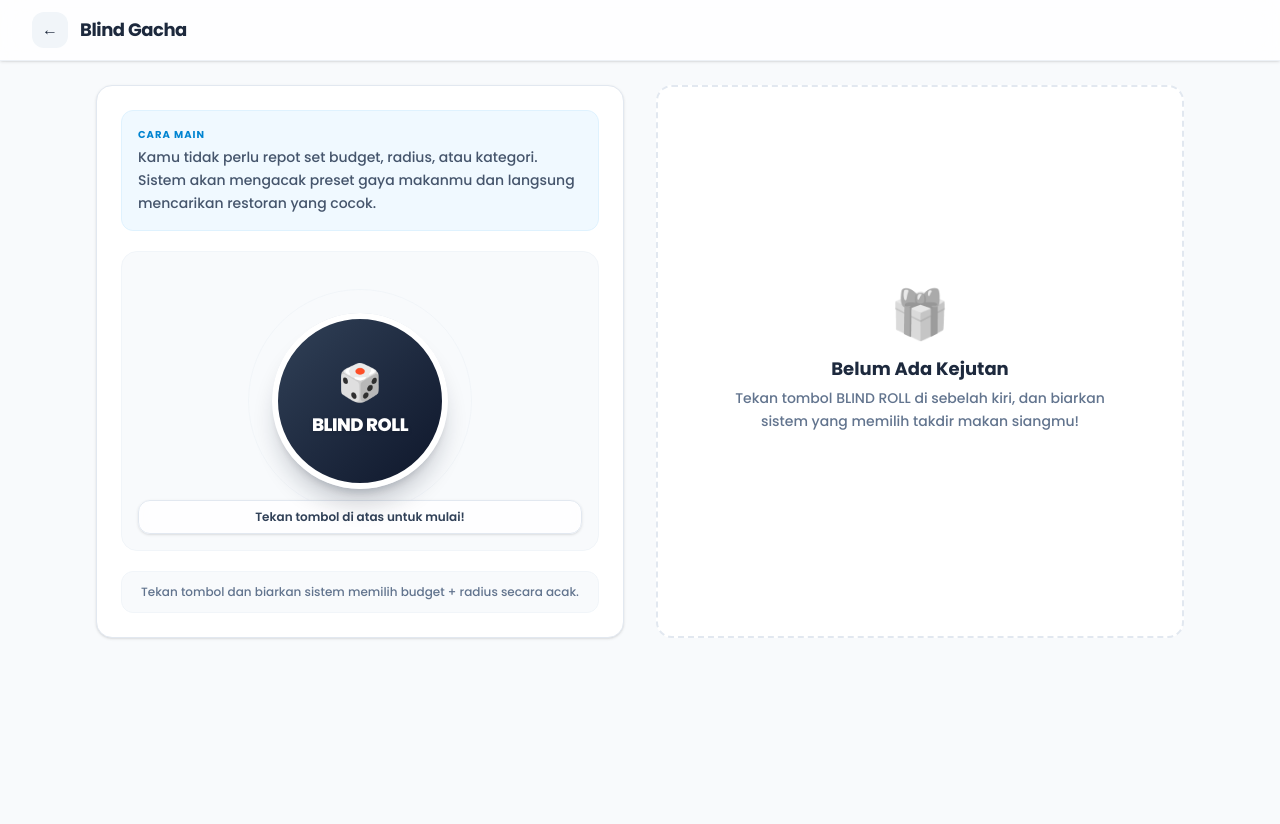
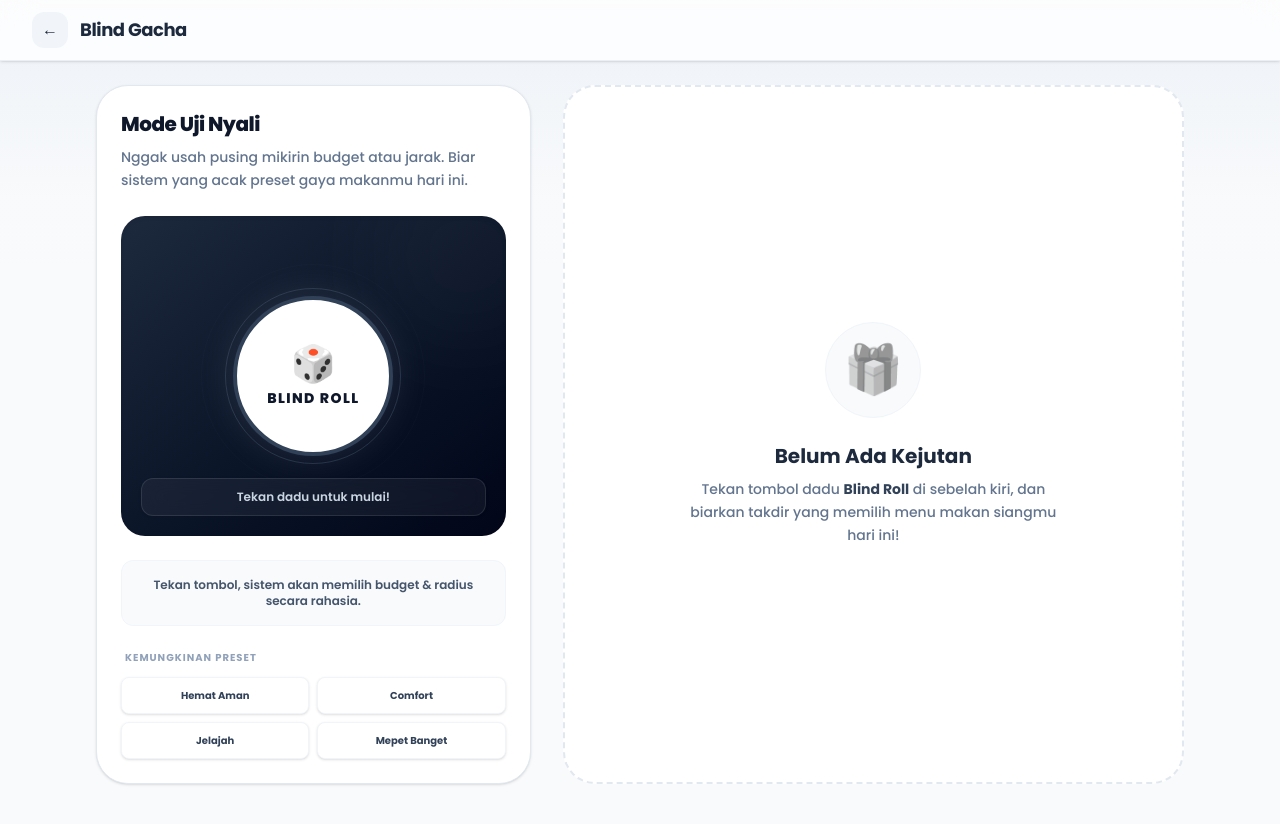
Before and after one commit to adnankurniawann/prd-kelompok-7, a Next.js app: page /blind in a window 1280 px wide. Shown: the top 824 px of the page. Before the commit the page ends 800 px from the top, so only its background shows below. Built offline with nearby package versions, Linux system fonts and the light colour scheme.

Commit message:
feat: integrasi Supabase auth flow dan perbaikan UI GachaMakan

```diff
--- a/package.json
+++ b/package.json
@@ -12,7 +12,7 @@
   "dependencies": {
     "@once-ui-system/core": "^1.7.3",
     "@supabase/ssr": "^0.10.3",
-    "@supabase/supabase-js": "^2.105.4",
+    "@supabase/supabase-js": "^2.106.1",
     "framer-motion": "^12.38.0",
     "leaflet": "^1.9.4",
     "next": "^16.2.6",
--- a/src/app/blind/page.tsx
+++ b/src/app/blind/page.tsx
@@ -29,12 +29,6 @@ function formatMeters(value: number): string {
     : `${Math.round(value)} m`;
 }
 
-function hygieneLabel(score: number): string {
-  if (score >= 85) return "AMAN";
-  if (score >= 50) return "PERLU DICEK";
-  return "TIDAK AMAN";
-}
-
 export default function BlindPage() {
   const [isRolling, setIsRolling] = useState(false);
   const [result, setResult] = useState<SpinResult | null>(null);
@@ -60,8 +54,8 @@ export default function BlindPage() {
 
   const rollHint = useMemo(() => {
     if (!usedPreset)
-      return "Tekan tombol dan biarkan sistem memilih budget + radius secara acak.";
-    return `Preset terakhir: ${usedPreset.label} • Rp ${usedPreset.budget.toLocaleString("id-ID")} • ${usedPreset.radius} m`;
+      return "Tekan tombol, sistem akan memilih budget & radius secara rahasia.";
+    return `Terakhir dipakai: ${usedPreset.label} • Rp ${usedPreset.budget.toLocaleString("id-ID")} • ${usedPreset.radius} m`;
   }, [usedPreset]);
 
   const runBlindSpin = async () => {
@@ -113,12 +107,15 @@ export default function BlindPage() {
   };
 
   return (
-    <main className="min-h-screen bg-slate-50 font-sans text-slate-800 pb-20">
-      {/* STICKY HEADER - Konsisten dengan halaman lain */}
+    <main className="min-h-screen bg-slate-50 font-sans text-slate-800 pb-20 selection:bg-slate-800 selection:text-white">
+      {/* Background Decor */}
+      <div className="absolute top-0 inset-x-0 h-[400px] bg-gradient-to-b from-slate-200/50 via-slate-50 to-transparent z-0 pointer-events-none"></div>
+
+      {/* STICKY HEADER */}
       <header className="sticky top-0 z-50 bg-white/80 backdrop-blur-lg border-b border-slate-200/60 px-4 md:px-8 py-3 shadow-sm flex items-center gap-3">
         <Link
           href="/"
-          className="w-9 h-9 bg-slate-100 rounded-xl flex items-center justify-center text-slate-600 hover:bg-slate-200 hover:text-slate-900 transition-all active:scale-95 font-bold"
+          className="w-9 h-9 bg-slate-100 rounded-xl flex items-center justify-center text-slate-600 hover:bg-slate-800 hover:text-white transition-all active:scale-95 font-bold"
         >
           ←
         </Link>
@@ -127,31 +124,34 @@ export default function BlindPage() {
         </h1>
       </header>
 
-      <div className="mx-auto max-w-6xl w-full px-4 md:px-8 pt-6 flex flex-col md:grid md:grid-cols-12 gap-6 lg:gap-8">
+      <div className="relative z-10 mx-auto max-w-6xl w-full px-4 md:px-8 pt-6 flex flex-col lg:grid lg:grid-cols-12 gap-6 lg:gap-8">
+
         {/* KOLOM KIRI: KONTROL BLIND GACHA */}
-        <div className="md:col-span-6 flex flex-col gap-6">
-          <div className="bg-white rounded-2xl border border-slate-200 shadow-sm p-6 flex flex-col gap-5 relative overflow-hidden">
-            {/* Info Cara Main */}
-            <div className="rounded-xl border border-sky-100 bg-sky-50 p-4">
-              <p className="text-[10px] font-bold uppercase tracking-widest text-sky-600 mb-1">
-                Cara main
-              </p>
-              <p className="text-sm font-medium leading-relaxed text-slate-600">
-                Kamu tidak perlu repot set budget, radius, atau kategori. Sistem
-                akan mengacak preset gaya makanmu dan langsung mencarikan
-                restoran yang cocok.
+        <div className="lg:col-span-5 flex flex-col gap-5">
+          <div className="bg-white rounded-[2rem] border border-slate-200 shadow-sm p-6 flex flex-col gap-6 relative overflow-hidden">
+
+            {/* Judul & Info */}
+            <div>
+              <h2 className="text-xl font-black text-slate-900 tracking-tight">
+                Mode Uji Nyali
+              </h2>
+              <p className="text-sm font-medium leading-relaxed text-slate-500 mt-2">
+                Nggak usah pusing mikirin budget atau jarak. Biar sistem yang acak preset gaya makanmu hari ini.
               </p>
             </div>
 
-            {/* Container Tombol Spin Besar */}
-            <div className="relative flex flex-col items-center justify-center min-h-[300px] rounded-2xl border border-slate-100 bg-slate-50 py-8 overflow-hidden">
+            {/* Container Tombol Spin Besar (Dark Theme) */}
+            <div className="relative flex flex-col items-center justify-center min-h-[320px] rounded-3xl bg-gradient-to-br from-slate-800 to-slate-950 py-8 overflow-hidden shadow-inner group">
+              {/* Dekorasi Cahaya di background kotak gelap */}
+              <div className="absolute -top-10 -right-10 w-40 h-40 bg-white/5 rounded-full blur-3xl"></div>
+
               {/* Animasi Gelombang Cincin ala Radar */}
               <motion.div
-                className="absolute h-56 w-56 rounded-full border border-slate-300/50"
+                className="absolute h-56 w-56 rounded-full border border-slate-600/30"
                 animate={
                   isRolling
-                    ? { scale: [1, 1.18, 1], opacity: [0.5, 0.1, 0.5] }
-                    : { scale: 1, opacity: 0.3 }
+                    ? { scale: [1, 1.25, 1], opacity: [0.5, 0.1, 0.5] }
+                    : { scale: 1, opacity: 0.2 }
                 }
                 transition={{
                   duration: 1.1,
@@ -160,11 +160,11 @@ export default function BlindPage() {
                 }}
               />
               <motion.div
-                className="absolute h-44 w-44 rounded-full border border-slate-400/40"
+                className="absolute h-44 w-44 rounded-full border border-slate-500/40"
                 animate={
                   isRolling
-                    ? { scale: [1, 1.14, 1], opacity: [0.6, 0.2, 0.6] }
-                    : { scale: 1, opacity: 0.4 }
+                    ? { scale: [1, 1.15, 1], opacity: [0.6, 0.2, 0.6] }
+                    : { scale: 1, opacity: 0.3 }
                 }
                 transition={{
                   duration: 0.85,
@@ -173,57 +173,61 @@ export default function BlindPage() {
                 }}
               />
 
-              {/* Tombol Roll (Warna Slate Dark khas Blind Mode di Home) */}
+              {/* Tombol Roll Utama */}
               <motion.button
                 type="button"
                 onClick={runBlindSpin}
                 disabled={isRolling}
                 animate={
                   isRolling
-                    ? { rotate: [0, 180, 360], scale: [1, 1.05, 1] }
+                    ? { rotate: [0, -10, 10, -10, 10, 0], scale: [1, 1.05, 1] }
                     : { rotate: 0, scale: 1 }
                 }
                 transition={
                   isRolling
-                    ? { repeat: Infinity, duration: 1.0, ease: "linear" }
+                    ? { repeat: Infinity, duration: 0.5, ease: "easeInOut" }
                     : { duration: 0.25 }
                 }
-                className="relative z-10 flex flex-col h-40 w-40 sm:h-44 sm:w-44 items-center justify-center rounded-full border-[6px] border-white bg-gradient-to-br from-slate-700 to-slate-900 text-white shadow-xl shadow-slate-900/20 disabled:opacity-90 active:scale-95 transition-all"
+                className="relative z-10 flex flex-col h-36 w-36 sm:h-40 sm:w-40 items-center justify-center rounded-full border-4 border-slate-700 bg-white text-slate-900 shadow-[0_0_40px_rgba(255,255,255,0.1)] disabled:opacity-90 active:scale-95 transition-all hover:shadow-[0_0_60px_rgba(255,255,255,0.2)] hover:border-slate-500"
               >
-                <span className="text-4xl mb-2">{isRolling ? "🎲" : "🎲"}</span>
-                <span className="text-lg font-black tracking-tight drop-shadow-sm">
-                  {isRolling ? "ROLLING..." : "BLIND ROLL"}
+                <span className="text-4xl mb-1">{isRolling ? "🎲" : "🎲"}</span>
+                <span className="text-sm font-black tracking-widest uppercase">
+                  {isRolling ? "Mengacak" : "Blind Roll"}
                 </span>
               </motion.button>
 
-              {/* Status Pemilihan Preset Live */}
-              <div className="absolute bottom-4 left-4 right-4 rounded-xl border border-slate-200 bg-white/80 backdrop-blur px-3 py-2 text-center text-xs font-semibold text-slate-700 shadow-sm">
+              {/* Status Pemilihan Preset Live (Di dalam kotak gelap) */}
+              <div className="absolute bottom-5 left-5 right-5 rounded-xl border border-white/10 bg-white/5 backdrop-blur-md px-3 py-2.5 text-center text-xs font-semibold text-slate-300 shadow-sm">
                 {isRolling ? (
-                  <span className="text-sky-600 animate-pulse">
-                    Mengacak takdir: {rollingPresetLabel}...
+                  <span className="text-white animate-pulse">
+                    Mencari: {rollingPresetLabel}...
                   </span>
                 ) : (
-                  "Tekan tombol di atas untuk mulai!"
+                  "Tekan dadu untuk mulai!"
                 )}
               </div>
             </div>
 
-            {/* Progress Bar Loading */}
-            {isRolling && (
-              <div className="h-2 w-full overflow-hidden rounded-full bg-slate-100">
-                <motion.div
-                  className="h-full rounded-full bg-slate-800"
-                  animate={{ x: ["-100%", "250%"] }}
-                  transition={{ repeat: Infinity, duration: 1, ease: "linear" }}
-                  style={{ width: "40%" }}
-                />
+            {/* Info Hint Terakhir */}
+            <div className="rounded-xl border border-slate-100 bg-slate-50 p-4 text-center">
+              <p className="text-xs font-semibold text-slate-600">
+                {rollHint}
+              </p>
+            </div>
+
+            {/* Daftar Preset (Biar visualnya penuh) */}
+            <div>
+              <p className="text-[10px] font-bold uppercase tracking-widest text-slate-400 mb-3 ml-1">
+                Kemungkinan Preset
+              </p>
+              <div className="grid grid-cols-2 gap-2">
+                {BLIND_PRESETS.map((preset) => (
+                  <div key={preset.label} className="rounded-lg border border-slate-100 bg-white p-2.5 text-center shadow-sm">
+                    <p className="text-[10px] font-bold text-slate-700">{preset.label}</p>
+                  </div>
+                ))}
               </div>
-            )}
-
-            {/* Info Hint Terakhir */}
-            <p className="rounded-xl border border-slate-100 bg-slate-50 px-4 py-3 text-xs font-medium text-slate-500 text-center">
-              {rollHint}
-            </p>
+            </div>
 
             {/* Pesan Error */}
             {error && (
@@ -235,7 +239,7 @@ export default function BlindPage() {
         </div>
 
         {/* KOLOM KANAN: HASIL GACHA */}
-        <div className="md:col-span-6 flex flex-col gap-6">
+        <div className="lg:col-span-7 flex flex-col gap-6">
           <AnimatePresence mode="wait">
             {result ? (
               <motion.div
@@ -243,49 +247,56 @@ export default function BlindPage() {
                 initial={{ opacity: 0, y: 15, scale: 0.98 }}
                 animate={{ opacity: 1, y: 0, scale: 1 }}
                 exit={{ opacity: 0, y: 10, scale: 0.98 }}
-                className="bg-white rounded-2xl border-2 border-emerald-100 shadow-sm p-6 md:p-8 relative overflow-hidden group hover:border-emerald-200 transition-colors h-full flex flex-col"
+                className="bg-white rounded-[2rem] border-2 border-slate-800 shadow-lg shadow-slate-900/5 p-6 md:p-8 relative overflow-hidden group h-full flex flex-col"
               >
-                <div className="absolute top-0 right-0 p-5 opacity-10 text-6xl group-hover:rotate-12 group-hover:scale-110 group-hover:text-emerald-500 transition-all duration-500">
-                  ✅
+                {/* Dekorasi Watermark Logo */}
+                <div className="absolute -top-10 -right-10 p-5 opacity-[0.03] text-[150px] rotate-12 pointer-events-none">
+                  🎲
                 </div>
 
-                <div>
-                  <div className="inline-block px-3 py-1 bg-emerald-100 text-emerald-700 rounded-md text-[10px] font-bold uppercase tracking-widest border border-emerald-200 mb-4 shadow-inner">
-                    Kejutan Didapat
+                <div className="relative z-10">
+                  <div className="inline-block px-3 py-1.5 bg-slate-800 text-white rounded-md text-[10px] font-bold uppercase tracking-widest mb-5 shadow-sm">
+                    ✨ Kejutan Terpilih
                   </div>
-                  <h2 className="text-2xl sm:text-3xl font-bold text-slate-900 tracking-tight mb-3">
+                  <h2 className="text-3xl sm:text-4xl font-black text-slate-900 tracking-tight leading-tight">
                     {result.name}
                   </h2>
+                </div>
 
-                  <div className="flex flex-wrap gap-2.5 mt-3">
-                    <span className="px-3.5 py-1.5 bg-slate-50 rounded-lg text-xs font-semibold text-slate-600 border border-slate-100">
-                      Rp {result.price_tier.toLocaleString("id-ID")}
-                    </span>
-                    <span className="px-3.5 py-1.5 bg-slate-50 rounded-lg text-xs font-semibold text-slate-600 border border-slate-100">
-                      📍 {formatMeters(result.distance)}
-                    </span>
-                    <span className="px-3.5 py-1.5 bg-slate-50 rounded-lg text-xs font-semibold text-slate-600 border border-slate-100">
-                      🍴 {result.category ?? "Umum"}
-                    </span>
-                    <span className="px-3.5 py-1.5 bg-slate-50 rounded-lg text-xs font-semibold text-slate-600 border border-slate-100">
-                      🛡️ Score: {result.hygiene_score}
-                    </span>
+                {/* Grid Stats yang bikin penuh layout */}
+                <div className="grid grid-cols-2 gap-3 mt-8 relative z-10">
+                  <div className="bg-slate-50 rounded-2xl p-4 border border-slate-100 flex flex-col justify-center">
+                    <p className="text-[10px] font-bold text-slate-400 uppercase tracking-wider mb-1">Budget Terpakai</p>
+                    <p className="text-lg font-bold text-slate-800">Rp {result.price_tier.toLocaleString("id-ID")}</p>
+                  </div>
+                  <div className="bg-slate-50 rounded-2xl p-4 border border-slate-100 flex flex-col justify-center">
+                    <p className="text-[10px] font-bold text-slate-400 uppercase tracking-wider mb-1">Jarak Tempuh</p>
+                    <p className="text-lg font-bold text-slate-800">📍 {formatMeters(result.distance)}</p>
+                  </div>
+                  <div className="bg-slate-50 rounded-2xl p-4 border border-slate-100 flex flex-col justify-center">
+                    <p className="text-[10px] font-bold text-slate-400 uppercase tracking-wider mb-1">Kategori</p>
+                    <p className="text-lg font-bold text-slate-800">🍴 {result.category ?? "Umum"}</p>
+                  </div>
+                  <div className="bg-slate-50 rounded-2xl p-4 border border-slate-100 flex flex-col justify-center">
+                    <p className="text-[10px] font-bold text-slate-400 uppercase tracking-wider mb-1">Skor Kebersihan</p>
+                    <p className="text-lg font-bold text-emerald-600">🛡️ {result.hygiene_score} / 100</p>
                   </div>
                 </div>
 
-                <div className="mt-auto pt-8 flex flex-col sm:flex-row gap-4">
+                {/* Tombol Aksi - FIX WARNA PUTIH */}
+                <div className="mt-auto pt-8 flex flex-col sm:flex-row gap-4 relative z-10">
                   <Link
                     href={`/map?restaurant_id=${encodeURIComponent(result.id)}`}
-                    className="flex-1 bg-slate-900 text-white py-3.5 rounded-xl text-center text-sm font-semibold shadow-sm transition-all hover:bg-slate-800 active:scale-[0.98]"
+                    className="flex-1 flex items-center justify-center gap-2 bg-slate-900 py-4 rounded-xl text-sm font-semibold !text-white shadow-md transition-all hover:bg-slate-800 active:scale-[0.98]"
                   >
-                    📍 Lihat di Peta
+                    <span className="text-base">📍</span> <span className="!text-white">Lihat di Radar Peta</span>
                   </Link>
                   <button
                     type="button"
                     onClick={runBlindSpin}
-                    className="flex-1 border border-slate-200 py-3.5 rounded-xl text-sm font-semibold text-slate-600 hover:bg-slate-50 active:scale-[0.98] hover:border-slate-300 transition-all"
+                    className="flex-1 flex items-center justify-center gap-2 border-2 border-slate-200 bg-white py-4 rounded-xl text-sm font-semibold text-slate-700 hover:bg-slate-50 active:scale-[0.98] hover:border-slate-300 transition-all"
                   >
-                    🔄 Roll Ulang
+                    <span className="text-base">🔄</span> Coba Acak Lagi
                   </button>
                 </div>
               </motion.div>
@@ -294,15 +305,16 @@ export default function BlindPage() {
                 key="empty-state"
                 initial={{ opacity: 0 }}
                 animate={{ opacity: 1 }}
-                className="bg-white rounded-2xl border-2 border-dashed border-slate-200 p-10 text-center flex flex-col items-center justify-center h-full min-h-[350px]"
+                className="bg-white rounded-[2rem] border-2 border-dashed border-slate-200 p-10 text-center flex flex-col items-center justify-center h-full min-h-[400px]"
               >
-                <span className="text-5xl mb-4 opacity-50 grayscale">🎁</span>
-                <h3 className="text-lg font-bold text-slate-800 mb-1">
+                <div className="w-24 h-24 bg-slate-50 rounded-full flex items-center justify-center mb-6 border border-slate-100">
+                  <span className="text-5xl grayscale opacity-60">🎁</span>
+                </div>
+                <h3 className="text-xl font-bold text-slate-800 mb-2">
                   Belum Ada Kejutan
                 </h3>
                 <p className="text-sm font-medium text-slate-500 max-w-sm leading-relaxed">
-                  Tekan tombol BLIND ROLL di sebelah kiri, dan biarkan sistem
-                  yang memilih takdir makan siangmu!
+                  Tekan tombol dadu <strong className="text-slate-700">Blind Roll</strong> di sebelah kiri, dan biarkan takdir yang memilih menu makan siangmu hari ini!
                 </p>
               </motion.div>
             )}
```
Also changed, not shown: src/app/account/page.tsx (+34 -22 lines), src/app/page.tsx (+95 -168 lines), src/app/spin/page.tsx (+4 -4 lines), 1 other file (tests, documents, lock files or other folders).
